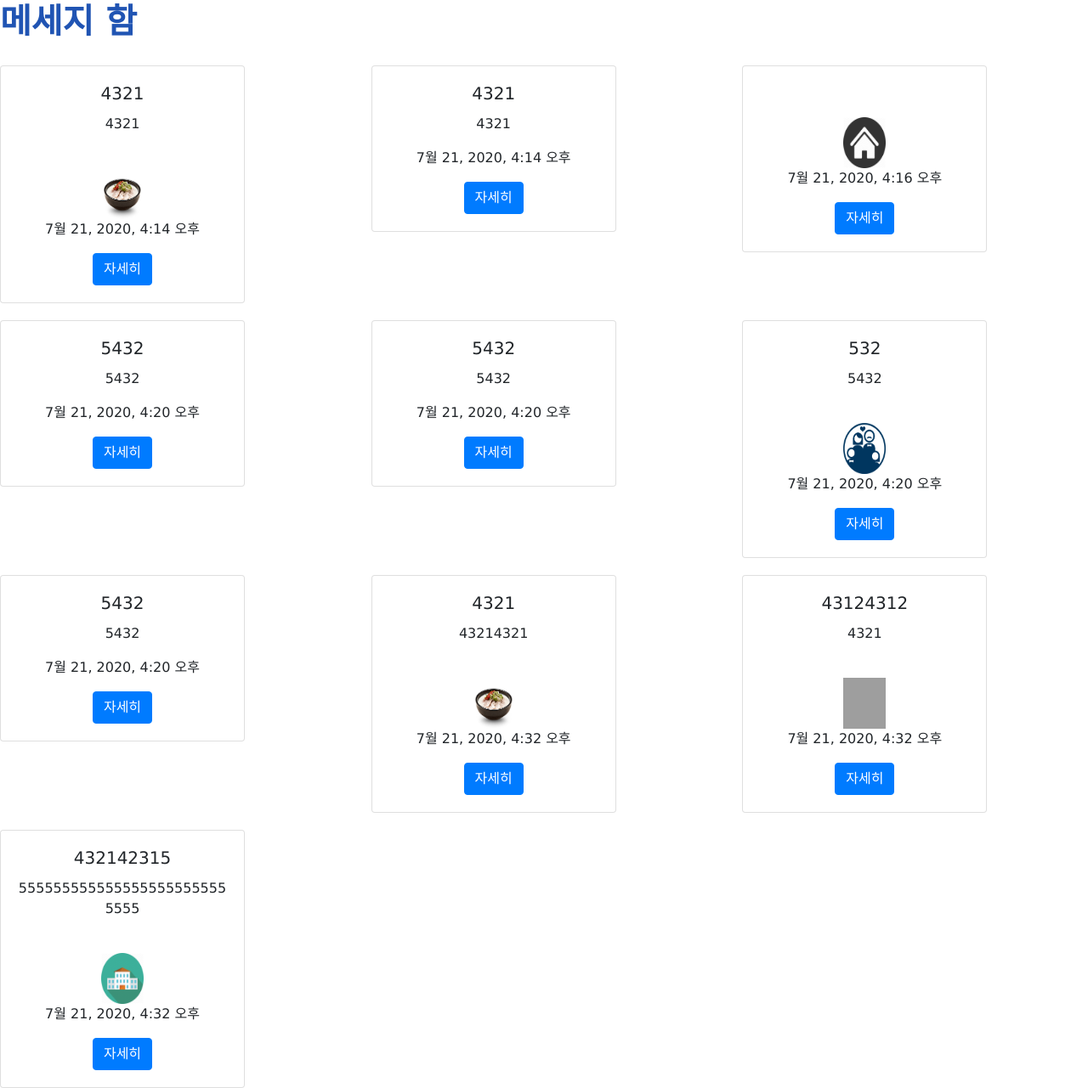
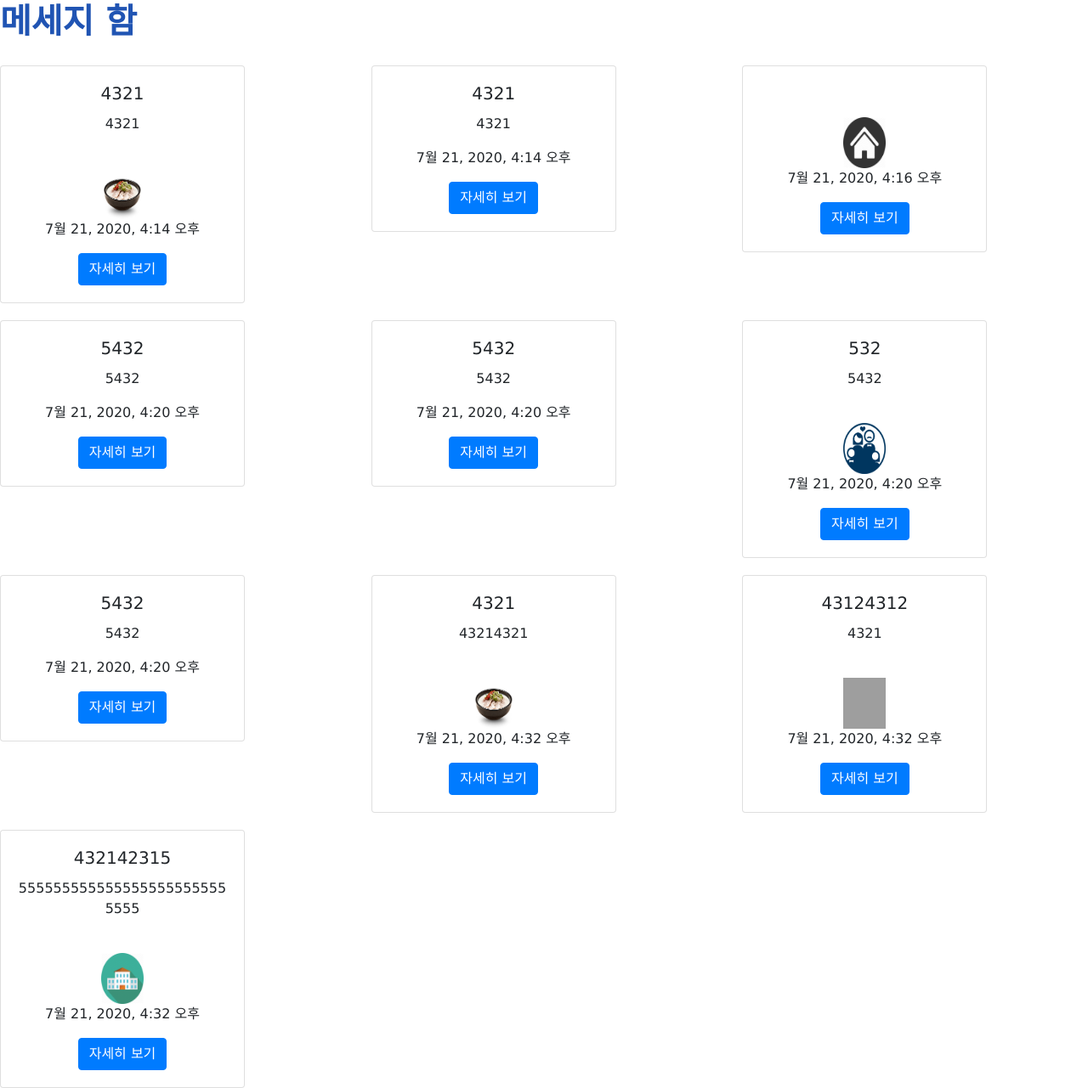
Before and after one commit to godgi/django_project4_kmg, a Django app: page /posts/ in a window 1280 px wide. Shown: the part 441-1722 px from the top of the page at 85% size. Run offline with Django 3.2, Linux system fonts and the light colour scheme; data comes from the database, SQL or seed files in the repository; some libraries are stand-ins or nearby versions; grey boxes are pictures that could not be loaded.

Commit message:
1st commit

```diff
--- a/posts/templates/posts/main.html
+++ b/posts/templates/posts/main.html
@@ -32,7 +32,7 @@
                                 <img src ="{{ post.image.url }}" style="height: 60px; width:50px;">
                             {%  endif %}
                             <p>{{ post.created_at }}</p>
-                            <a href="{% url 'posts:show' post.pk %}" class="btn btn-primary">자세히</a>
+                            <a href="{% url 'posts:show' post.pk %}" class="btn btn-primary">자세히 보기</a>
                         </div>
                     </div>
                 </div>
```
